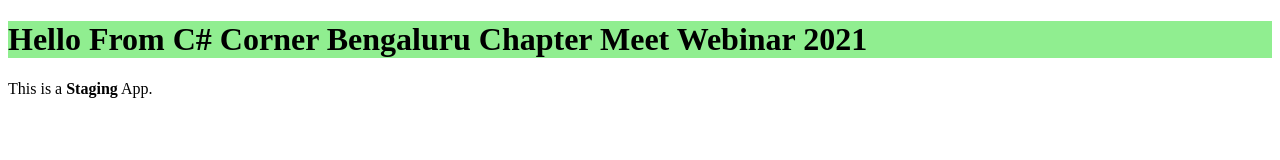
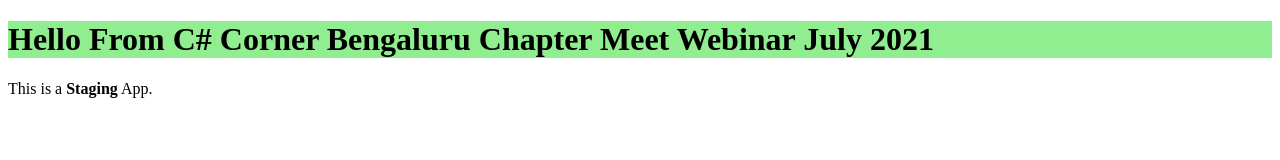
Before and after one commit to venkatamalle/WebAppStaging, a plain HTML site: page index.html in a window 1280 px wide. Drawn offline with Linux system fonts and the light colour scheme.

Commit message:
Update index.html

```diff
--- a/index.html
+++ b/index.html
@@ -5,7 +5,7 @@
 </head>
 <body>
 
-<h1 style="background-color:LightGreen;">Hello From C# Corner Bengaluru Chapter Meet Webinar 2021</h1>
+<h1 style="background-color:LightGreen;">Hello From C# Corner Bengaluru Chapter Meet Webinar July 2021</h1>
 <p>This is a <b>Staging</b> App.</p>
 
 </body>
```
